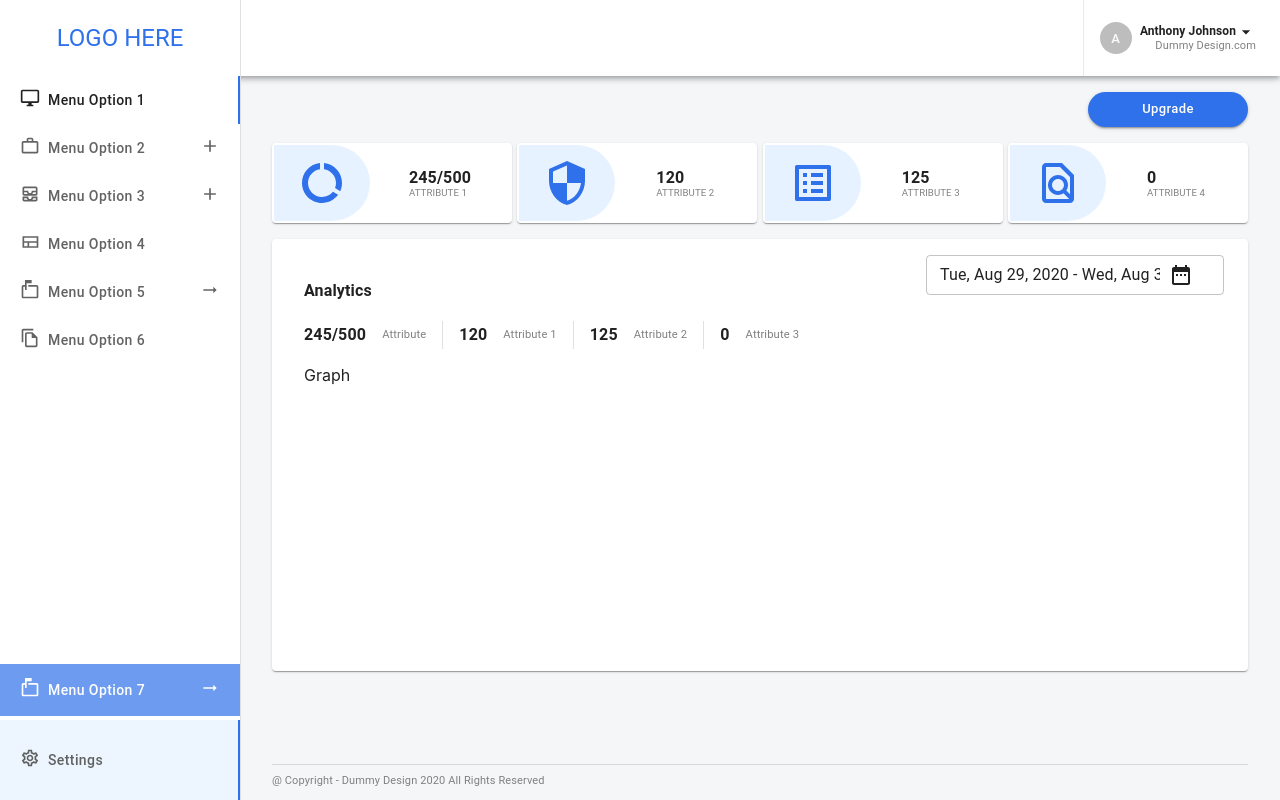
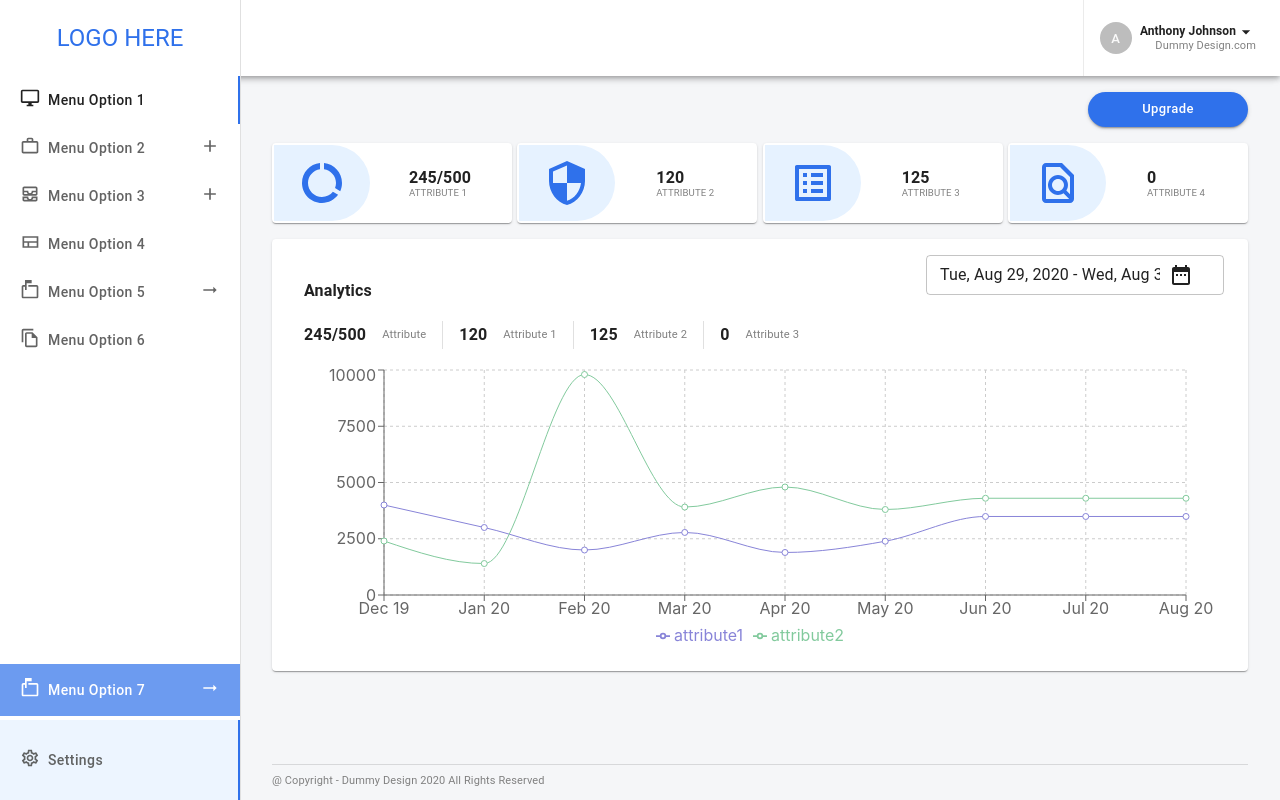
Before and after one commit to AnkitaaTiwari/custom-dashboard, a React (Create React App) app: page / in a window 1280 px wide. Built offline with nearby package versions, Linux system fonts and the light colour scheme.

Commit message:
Adding graph

```diff
--- a/package.json
+++ b/package.json
@@ -15,6 +15,7 @@
     "react-dom": "^17.0.1",
     "react-router-dom": "^5.2.0",
     "react-scripts": "4.0.1",
+    "recharts": "^2.0.4",
     "web-vitals": "^0.2.4"
   },
   "scripts": {
--- /dev/null
+++ b/src/components/analyticsSection/data.js
@@ -0,0 +1,31 @@
+const data = [
+  {
+    name: 'Dec 19', attribute1: 4000, attribute2: 2400
+  },
+  {
+    name: 'Jan 20', attribute1: 3000, attribute2: 1398
+  },
+  {
+    name: 'Feb 20', attribute1: 2000, attribute2: 9800
+  },
+  {
+    name: 'Mar 20', attribute1: 2780, attribute2: 3908
+  },
+  {
+    name: 'Apr 20', attribute1: 1890, attribute2: 4800
+  },
+  {
+    name: 'May 20', attribute1: 2390, attribute2: 3800
+  },
+  {
+    name: 'Jun 20', attribute1: 3490, attribute2: 4300
+  },
+  {
+    name: 'Jul 20', attribute1: 3490, attribute2: 4300
+  },
+  {
+    name: 'Aug 20', attribute1: 3490, attribute2: 4300
+  },
+];
+
+export default data;
--- a/src/components/analyticsSection/index.js
+++ b/src/components/analyticsSection/index.js
@@ -2,7 +2,9 @@ import React from 'react';
 import { Box, Card, Divider, Typography } from '@material-ui/core';
 import DateRange from '../dateRange';
 import StatisticsText from './statisticsText';
+import Graph from '../graph';
 import useStyles from './styles';
+import data from './data';
 
 const statistics = [
   {
@@ -52,7 +54,7 @@ function AnalyticsSection() {
           }
         </Box>
         <Box className={classes.graphContainer}>
-          Graph
+          <Graph data={data} />
         </Box>
       </Box>
     </Card>
--- /dev/null
+++ b/src/components/graph/index.js
@@ -0,0 +1,49 @@
+import React from 'react';
+import PropTypes from 'prop-types';
+import { Box } from '@material-ui/core';
+import {
+  LineChart,
+  Line,
+  XAxis,
+  YAxis,
+  CartesianGrid,
+  Tooltip,
+  Legend,
+  ResponsiveContainer,
+} from 'recharts';
+
+function Graph({ data }) {
+
+  return (
+    <Box>
+      <ResponsiveContainer height="100%" aspect={4.0/1.25}>
+        <LineChart
+          width={500}
+          height={300}
+          data={data}
+          margin={{
+            top: 5, right: 30, left: 20, bottom: 5,
+          }}
+        >
+          <CartesianGrid strokeDasharray="3 3" />
+          <XAxis dataKey="name" />
+          <YAxis />
+          <Tooltip />
+          <Legend />
+          <Line type="monotone" dataKey="attribute1" stroke="#8884d8" activeDot={{ r: 8 }} />
+          <Line type="monotone" dataKey="attribute2" stroke="#82ca9d" />
+        </LineChart>
+      </ResponsiveContainer>
+    </Box>
+  );
+}
+
+Graph.protoTypes = {
+  data: PropTypes.arrayOf(PropTypes.shape({
+    name: PropTypes.string,
+    attribute1: PropTypes.number,
+    attribute2: PropTypes.number,
+  }))
+};
+
+export default Graph;
```
Also changed, not shown: src/components/graph/styles.js (added, +23 -0 lines), 1 other file (tests, documents, lock files or other folders).
